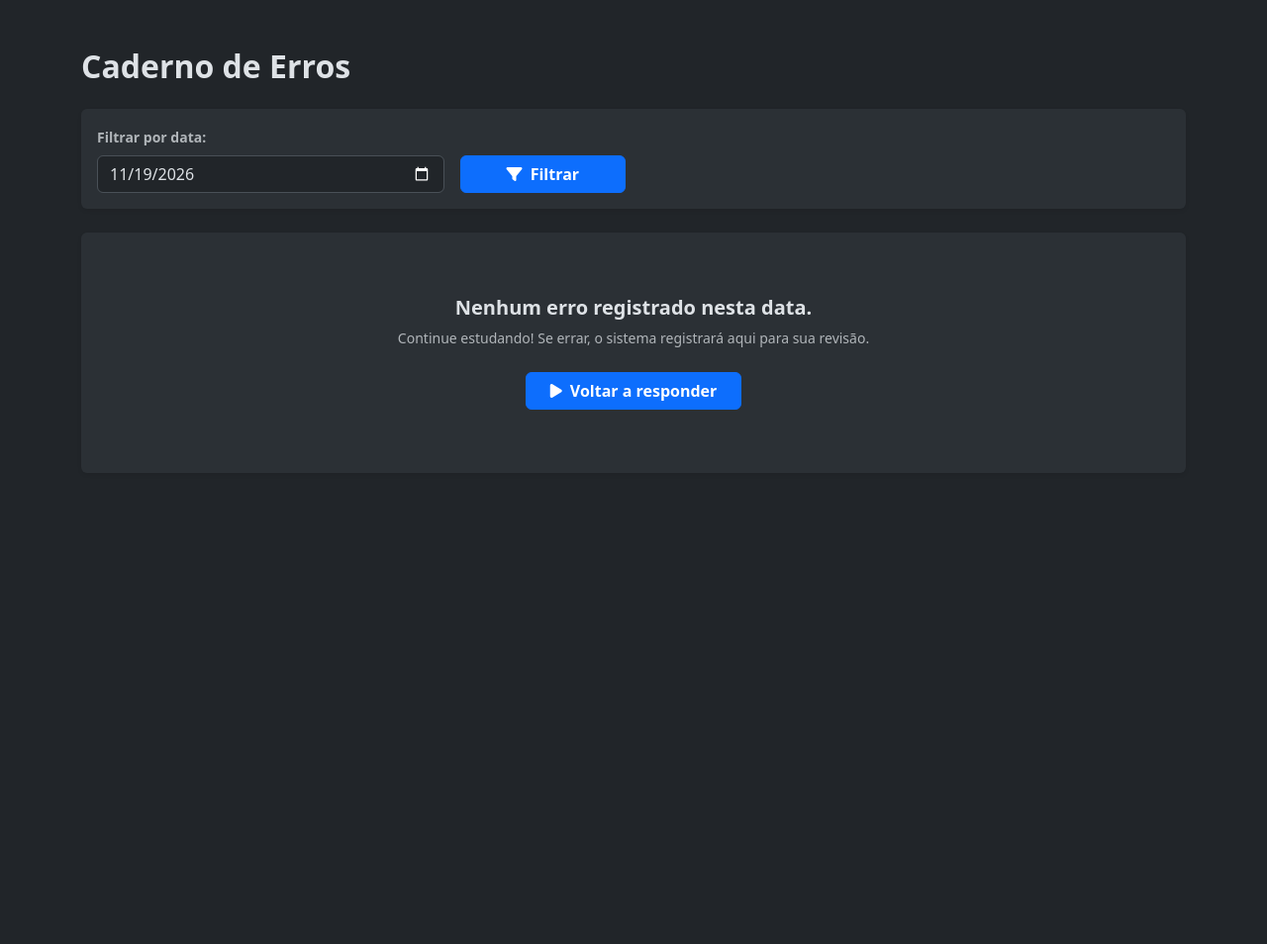
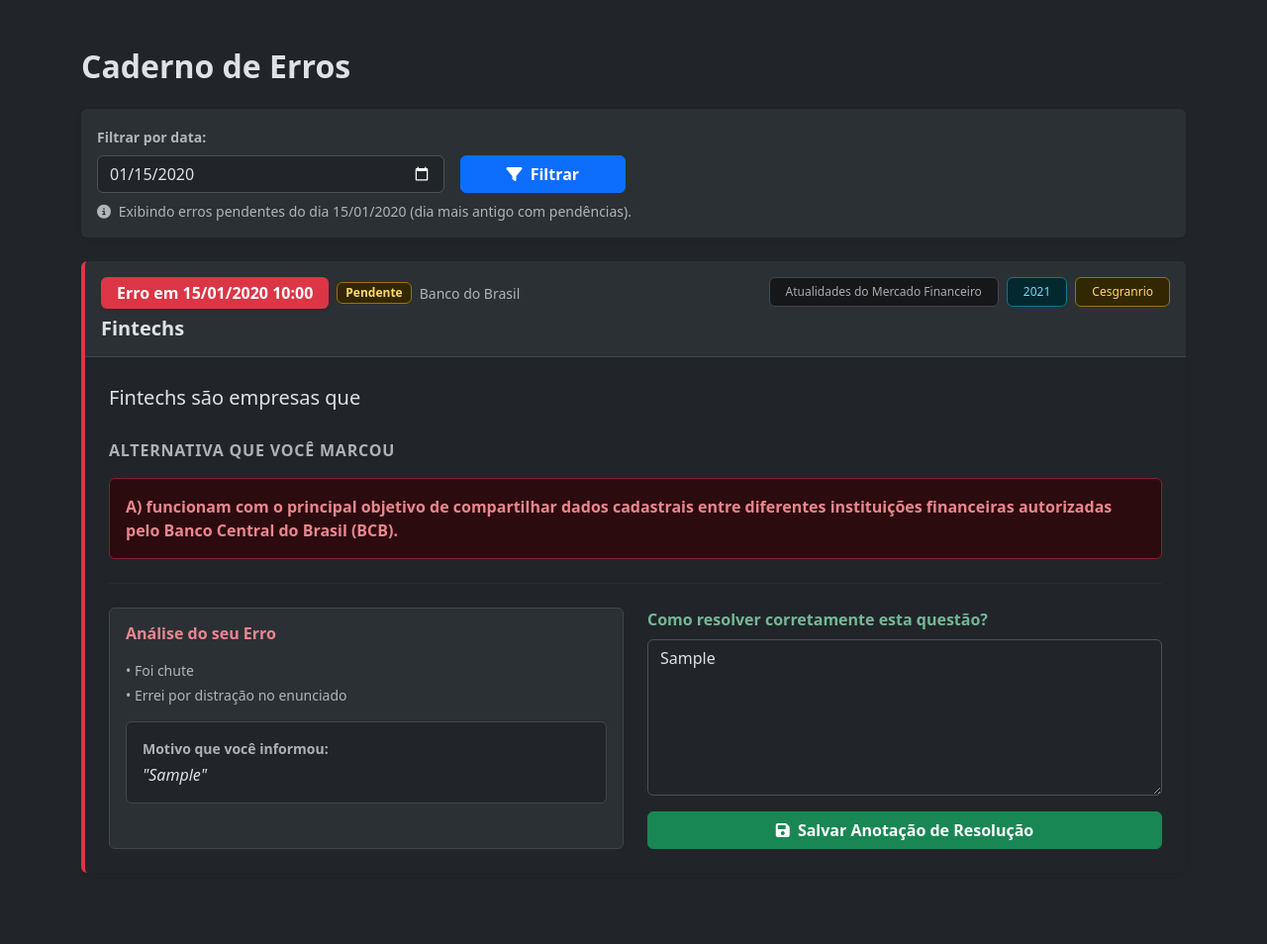
Before and after one commit to yurialec/sistema_questoes, a Laravel app: page /caderno-erros in a window 1280 px wide. Shown: the part 63-1017 px from the top of the page at 99% size. Before the commit the page ends 477 px from the top, so only its background shows below. Run offline with Laravel 12, Linux system fonts and the light colour scheme; a user stored in the database is signed in; data comes from the database, SQL or seed files in the repository; tables that the repository leaves empty hold one stand-in row (values such as "Sample post"); parts of the project's set-up code (start-up, migrations or seed data) failed here and were passed over; some libraries are stand-ins or nearby versions.

Commit message:
listagem caderno de erros

```diff
--- a/app/Http/Controllers/CadernoErrosController.php
+++ b/app/Http/Controllers/CadernoErrosController.php
@@ -3,15 +3,18 @@
 namespace App\Http\Controllers;
 
 use App\Models\CadernoErro;
+use Carbon\Carbon;
 use Illuminate\Http\Request;
 use Illuminate\Support\Facades\Auth;
+use Illuminate\Support\Facades\DB;
 
 class CadernoErrosController extends Controller
 {
     public function index(Request $request)
     {
-        $dataFiltro = $request->input('data', now()->toDateString());
+        $dataFiltro = $request->input('data');
 
+        if ($dataFiltro) {
             $erros = CadernoErro::with([
                 'questao.materia',
                 'questao.assunto',
@@ -27,7 +30,40 @@ class CadernoErrosController extends Controller
                 ->orderByDesc('created_at')
                 ->get();
 
-        return view('caderno_erros.index', compact('erros', 'dataFiltro'));
+            $modoFiltro = true;
+        } else {
+            $primeiroPendente = CadernoErro::where('user_id', Auth::id())
+                ->where('status', 'pendente')
+                ->orderBy('created_at')
+                ->value('created_at');
+
+            if ($primeiroPendente) {
+                $dataFiltro = Carbon::parse($primeiroPendente)->toDateString();
+
+                $erros = CadernoErro::with([
+                    'questao.materia',
+                    'questao.assunto',
+                    'questao.cargo.orgao',
+                    'questao.ano',
+                    'questao.banca',
+                    'questao.textoComplementar',
+                    'questao.alternativas',
+                    'alternativa'
+                ])
+                    ->where('user_id', Auth::id())
+                    ->where('status', 'pendente')
+                    ->whereDate('created_at', $dataFiltro)
+                    ->orderByDesc('created_at')
+                    ->get();
+            } else {
+                $erros = collect();
+                $dataFiltro = now()->toDateString();
+            }
+
+            $modoFiltro = false;
+        }
+
+        return view('caderno_erros.index', compact('erros', 'dataFiltro', 'modoFiltro'));
     }
 
     public function updateComoResolver(Request $request, CadernoErro $erro)
--- a/resources/views/caderno_erros/index.blade.php
+++ b/resources/views/caderno_erros/index.blade.php
@@ -20,12 +20,25 @@
                         <i class="fas fa-filter me-1"></i> Filtrar
                     </button>
                 </div>
+                @if($modoFiltro)
+                    <div class="col-md-2">
+                        <a href="{{ route('caderno-erros.index') }}" class="btn btn-outline-secondary w-100 fw-semibold">
+                            <i class="fas fa-rotate-left me-1"></i> Voltar ao padrão
+                        </a>
+                    </div>
+                @endif
             </form>
+            @if(!$modoFiltro && $erros->isNotEmpty())
+                <p class="small text-body-secondary mb-0 mt-2">
+                    <i class="fas fa-circle-info me-1"></i>
+                    Exibindo erros pendentes do dia {{ \Carbon\Carbon::parse($dataFiltro)->format('d/m/Y') }} (dia mais antigo com pendências).
+                </p>
+            @endif
         </div>
     </div>
 
     @forelse($erros as $erro)
-        <div class="card border-0 shadow-sm mb-4 border-start border-4 border-danger">
+        <div class="card border-0 shadow-sm mb-4 border-start border-4 {{ $erro->status === 'pendente' ? 'border-danger' : 'border-secondary' }}">
 
             {{-- CABEÇALHO DA QUESTÃO --}}
             <div class="card-header bg-body-tertiary border-bottom border-secondary-subtle py-3">
@@ -35,6 +48,15 @@
                             <span class="badge bg-danger px-3 py-2 fs-6 fw-bold shadow-sm">
                                 Erro em {{ $erro->created_at->format('d/m/Y H:i') }}
                             </span>
+                            @if($erro->status === 'pendente')
+                                <span class="badge bg-warning-subtle text-warning-emphasis border border-warning-subtle px-2 py-1 fw-semibold">
+                                    Pendente
+                                </span>
+                            @else
+                                <span class="badge bg-success-subtle text-success-emphasis border border-success-subtle px-2 py-1 fw-semibold">
+                                    Superado
+                                </span>
+                            @endif
                             <span class="text-body-secondary small fw-medium">
                                 {{ $erro->questao->cargo->orgao->nome ?? 'Órgão não informado' }}
                             </span>
@@ -175,8 +197,13 @@
     @empty
         <div class="card border-0 shadow-sm text-center py-5 bg-body-tertiary">
             <div class="card-body">
-                <h5 class="text-body fw-bold mb-2">Nenhum erro registrado nesta data.</h5>
-                <p class="text-body-secondary small mb-4">Continue estudando! Se errar, o sistema registrará aqui para sua revisão.</p>
+                @if($modoFiltro)
+                    <h5 class="text-body fw-bold mb-2">Nenhum erro registrado em {{ \Carbon\Carbon::parse($dataFiltro)->format('d/m/Y') }}.</h5>
+                    <p class="text-body-secondary small mb-4">Escolha outra data ou volte ao padrão.</p>
+                @else
+                    <h5 class="text-body fw-bold mb-2">Você não tem erros pendentes de revisão. 🎉</h5>
+                    <p class="text-body-secondary small mb-4">Continue estudando! Se errar, o sistema registrará aqui para sua revisão.</p>
+                @endif
                 <a href="{{ route('responder') }}" class="btn btn-primary px-4 fw-semibold">
                     <i class="fas fa-play me-1"></i> Voltar a responder
                 </a>
```
Lines whose indentation alone changed are shown as unchanged.
